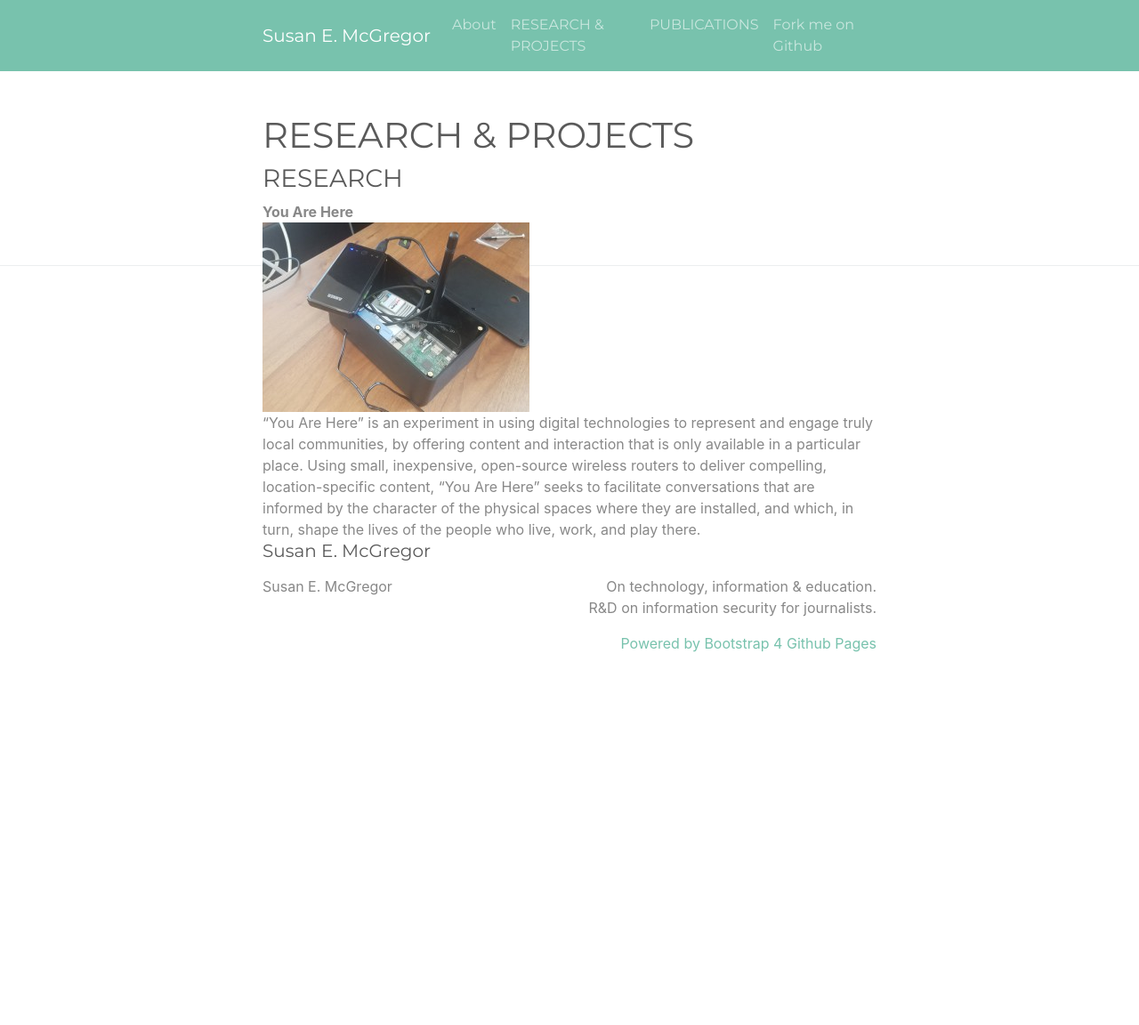
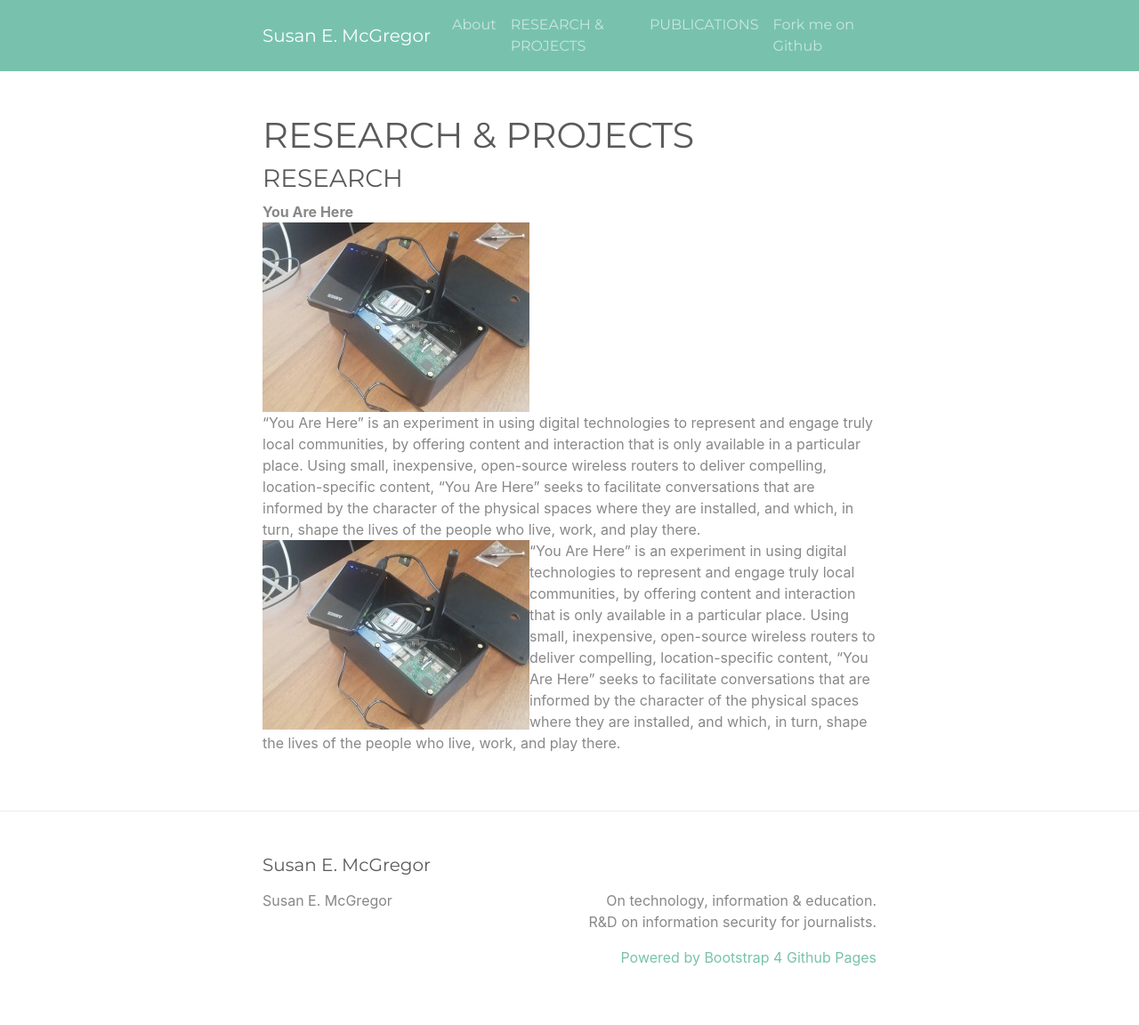
Before and after one commit to susanemcg/susanemcg.github.io, a Jekyll site: the page built from research.md, in a window 1280 px wide. Shown: the whole page at 89% size. Built offline with Jekyll 4.4.1, drawn with Linux system fonts in a browser that asks for light colours; before the commit the page ends 900 px from its top, so only the background shows below that.

Commit message:
Update research.md

```diff
--- a/research.md
+++ b/research.md
@@ -8,3 +8,7 @@
   <b>You Are Here</b><br/>
 <div style="float:left;"><img src="images/DeviceWeb-300x213.jpg"/><div>“You Are Here” is an experiment in using digital technologies to represent and engage truly local communities, by offering content and interaction that is only available in a particular place. Using small, inexpensive, open-source wireless routers to deliver compelling, location-specific content, “You Are Here” seeks to facilitate conversations that are informed by the character of the physical spaces where they are installed, and which, in turn, shape the lives of the people who live, work, and play there.</div>
 </div>
+
+
+
+<img src="images/DeviceWeb-300x213.jpg" style="float:left;text-align:top;" /><p>“You Are Here” is an experiment in using digital technologies to represent and engage truly local communities, by offering content and interaction that is only available in a particular place. Using small, inexpensive, open-source wireless routers to deliver compelling, location-specific content, “You Are Here” seeks to facilitate conversations that are informed by the character of the physical spaces where they are installed, and which, in turn, shape the lives of the people who live, work, and play there.</p></div>
```
